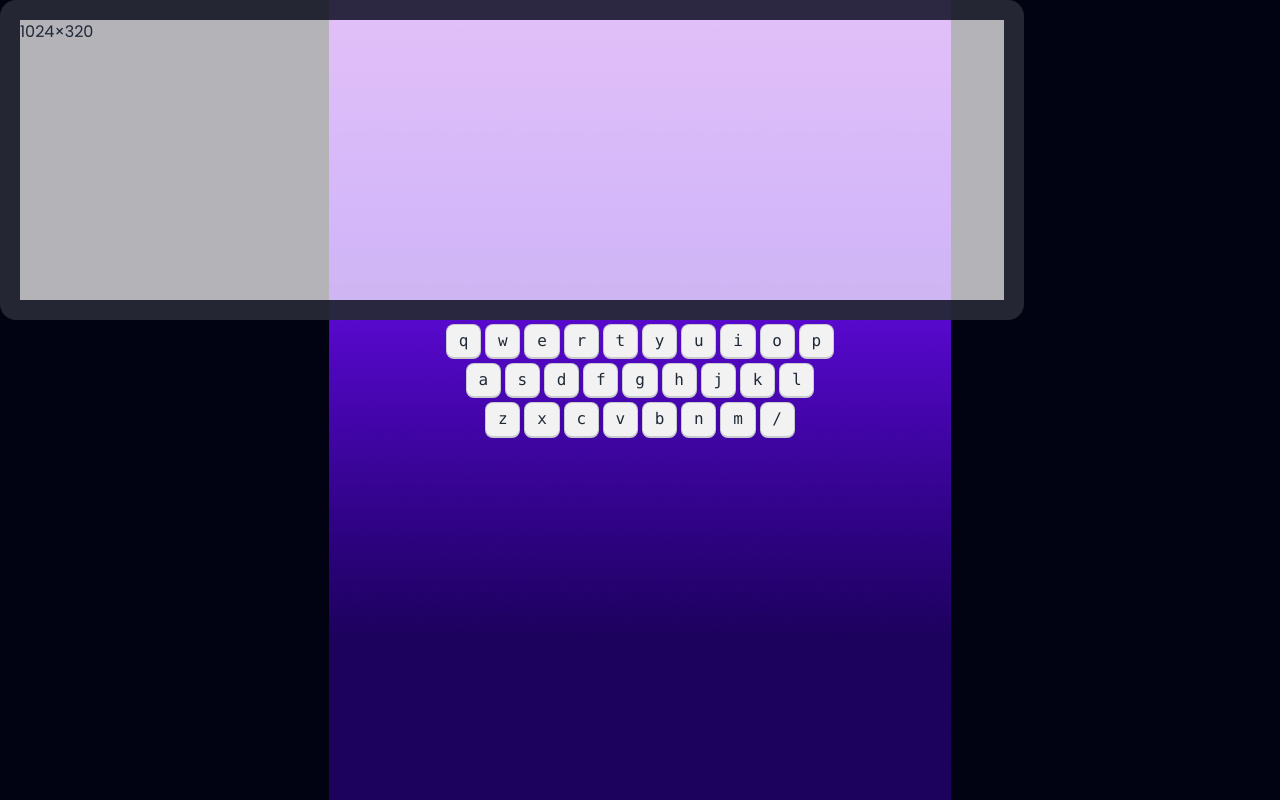
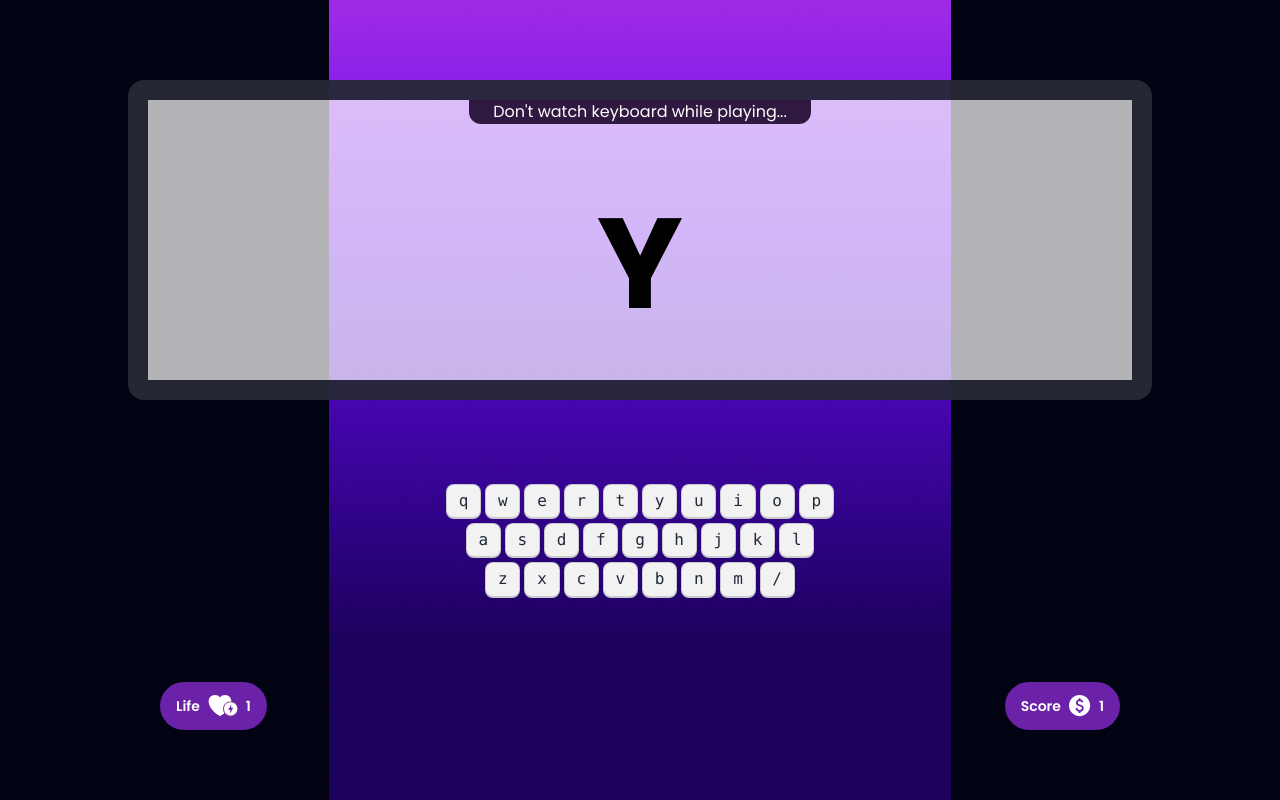
Before and after one commit to ash-haash/alpha-clash-pro, a plain HTML site: page index.html in a window 1280 px wide. Drawn offline with nearby package versions, Linux system fonts and the light colour scheme.

Commit message:
added some styling in playground screen and score buttons

```diff
--- a/index.html
+++ b/index.html
@@ -24,11 +24,16 @@
         </section>
         <!-- play ground -->
         <section class="play-ground">
-            <div>
+            <div class="flex flex-col items-center gap-20 pt-20">
                 <!-- playground screen -->
                 <div
                     class="artboard artboard-horizontal phone-6 border-[20px] rounded-2xl border-[#010313CC] bg-[#FFFFFFB3]">
-                    1024×320
+                    <div class="flex justify-center">
+                        <p class="bg-[#2F1941] px-6 rounded-b-xl text-white">Don't watch keyboard while playing...</p>
+                    </div>
+                    <div class="flex justify-center items-center h-full">
+                        <p class="text-black text-9xl font-bold">Y</p>
+                    </div>
                 </div>
                 <!-- keyboard -->
                 <div>
@@ -67,6 +72,18 @@
                     </div>
                 </div>
                 <!-- life / score -->
+                <div class="flex justify-between w-3/4 ">
+                    <button class="btn rounded-full bg-purple-800 text-white border-none">
+                        Life
+                        <img src="images/heart.svg" alt="">
+                        <span>1</span>
+                    </button>
+                    <button class="btn rounded-full bg-purple-800 text-white border-none">
+                        Score
+                        <img src="images/dollar.svg" alt="">
+                        <span>1</span>
+                    </button>
+                </div>
             </div>
         </section>
         <section class="score">
```
Also changed, not shown: images/dollar.svg (added), images/heart.svg (added).
